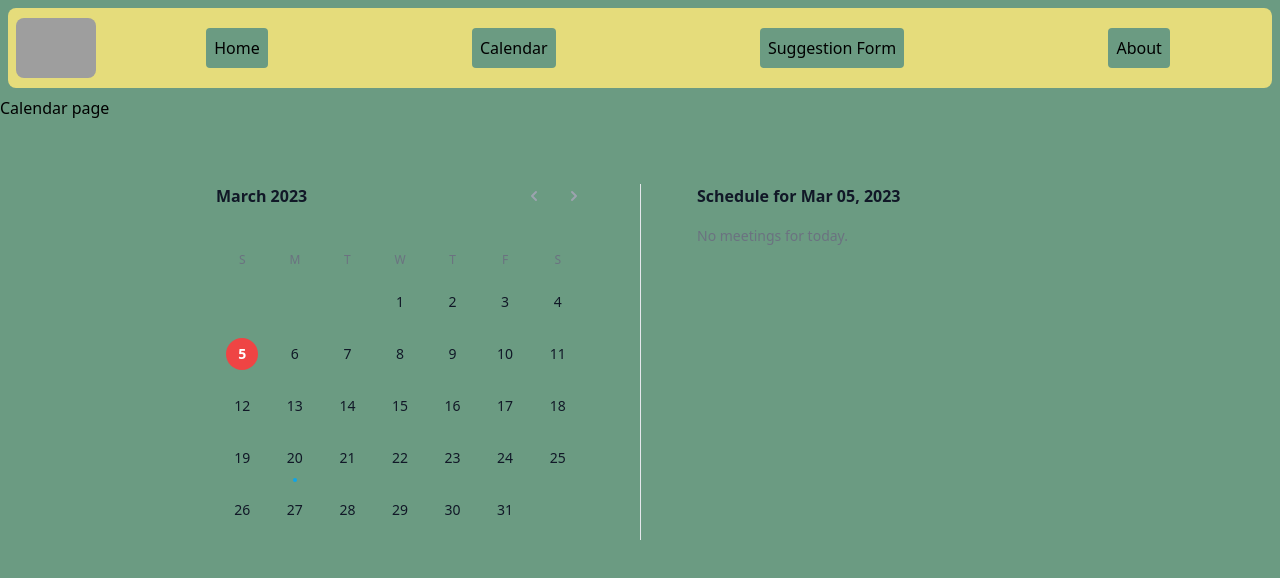
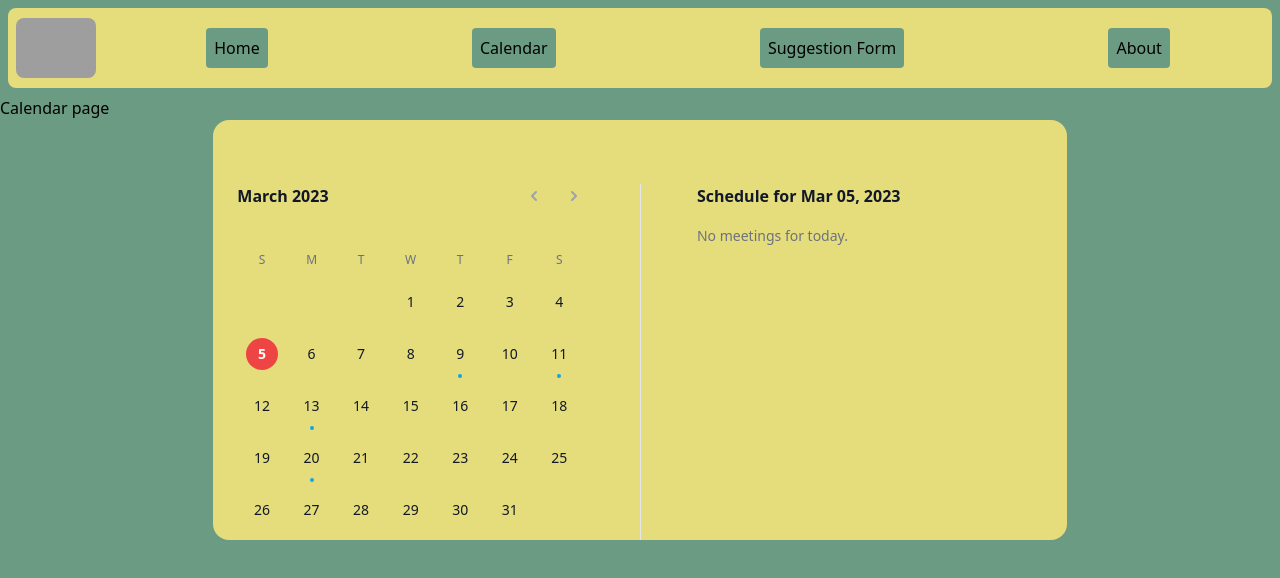
Before and after one commit to darkcohiba/walkabout-france, a Next.js app: page /calendar in a window 1280 px wide. Shown: the top 578 px of the page. Built offline with nearby package versions, Linux system fonts and the light colour scheme; grey boxes are pictures that could not be loaded.

Commit message:
chore:link to edit with calendar appt

```diff
--- a/src/components/Calender.tsx
+++ b/src/components/Calender.tsx
@@ -24,8 +24,8 @@ const meetings = [
     name: 'Leslie Alexander',
     imageUrl:
       'https://images.unsplash.com/photo-1494790108377-be9c29b29330?ixlib=rb-1.2.1&ixid=eyJhcHBfaWQiOjEyMDd9&auto=format&fit=facearea&facepad=2&w=256&h=256&q=80',
-    startDatetime: '2022-05-11T13:00',
-    endDatetime: '2022-05-11T14:30',
+    startDatetime: '2023-03-11T13:00',
+    endDatetime: '2023-03-11T14:30',
   },
   {
     id: 2,
@@ -40,24 +40,24 @@ const meetings = [
     name: 'Dries Vincent',
     imageUrl:
       'https://images.unsplash.com/photo-1506794778202-cad84cf45f1d?ixlib=rb-1.2.1&ixid=eyJhcHBfaWQiOjEyMDd9&auto=format&fit=facearea&facepad=2&w=256&h=256&q=80',
-    startDatetime: '2022-05-20T17:00',
-    endDatetime: '2022-05-20T18:30',
+    startDatetime: '2023-03-20T17:00',
+    endDatetime: '2023-03-20T18:30',
   },
   {
     id: 4,
     name: 'Leslie Alexander',
     imageUrl:
       'https://images.unsplash.com/photo-1494790108377-be9c29b29330?ixlib=rb-1.2.1&ixid=eyJhcHBfaWQiOjEyMDd9&auto=format&fit=facearea&facepad=2&w=256&h=256&q=80',
-    startDatetime: '2022-06-09T13:00',
-    endDatetime: '2022-06-09T14:30',
+    startDatetime: '2023-03-09T13:00',
+    endDatetime: '2023-03-09T14:30',
   },
   {
     id: 5,
     name: 'Michael Foster',
     imageUrl:
       'https://images.unsplash.com/photo-1519244703995-f4e0f30006d5?ixlib=rb-1.2.1&ixid=eyJhcHBfaWQiOjEyMDd9&auto=format&fit=facearea&facepad=2&w=256&h=256&q=80',
-    startDatetime: '2022-05-13T14:00',
-    endDatetime: '2022-05-13T14:30',
+    startDatetime: '2023-03-13T14:00',
+    endDatetime: '2023-03-13T14:30',
   },
 ]
 
@@ -93,7 +93,7 @@ export default function Example() {
   )
 
   return (
-    <div className="pt-16">
+    <div className="pt-16 bg-sand rounded-2xl w-2/3 m-auto">
       <div className="max-w-md px-4 mx-auto sm:px-7 md:max-w-4xl md:px-6">
         <div className="md:grid md:grid-cols-2 md:divide-x md:divide-gray-200">
           <div className="md:pr-14">
--- a/src/components/Meeting.tsx
+++ b/src/components/Meeting.tsx
@@ -1,3 +1,4 @@
+import Link from 'next/link'
 import { Menu, Transition } from '@headlessui/react'
 import { DotsVerticalIcon } from '@heroicons/react/outline'
 import { ChevronLeftIcon, ChevronRightIcon } from '@heroicons/react/solid'
@@ -69,18 +70,18 @@ export default function Meeting({ meeting }) {
               <div className="py-1">
                 <Menu.Item>
                   {({ active }) => (
-                    <a
-                      href="#"
+                    <Link
+                      href={`/calendar/${meeting.id}`}
                       className={classNames(
                         active ? 'bg-gray-100 text-gray-900' : 'text-gray-700',
                         'block px-4 py-2 text-sm'
                       )}
                     >
                       Edit
-                    </a>
+                    </Link>
                   )}
                 </Menu.Item>
-                <Menu.Item>
+                {/* <Menu.Item>
                   {({ active }) => (
                     <a
                       href="#"
@@ -92,7 +93,7 @@ export default function Meeting({ meeting }) {
                       Cancel
                     </a>
                   )}
-                </Menu.Item>
+                </Menu.Item> */}
               </div>
             </Menu.Items>
           </Transition>
```
